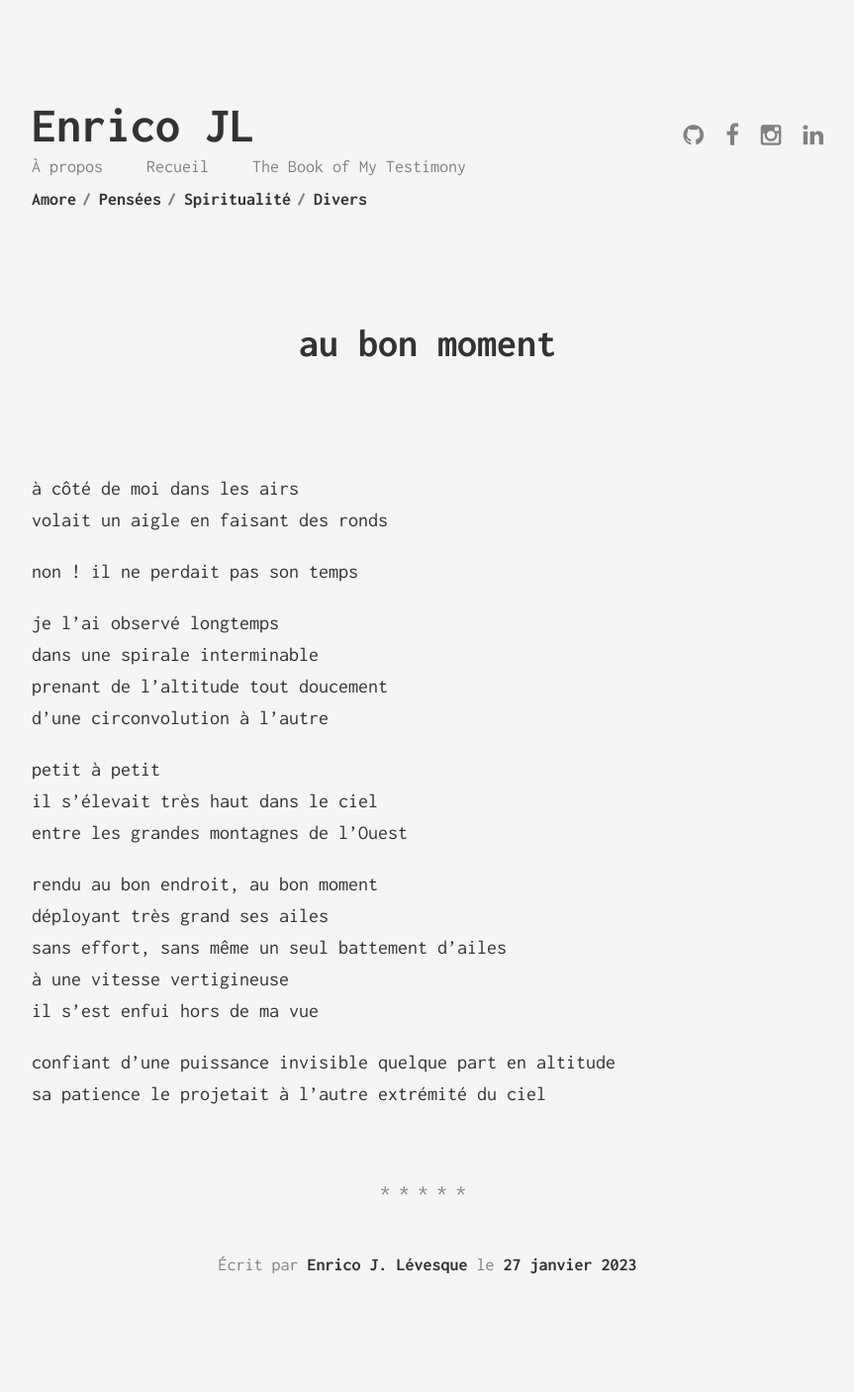
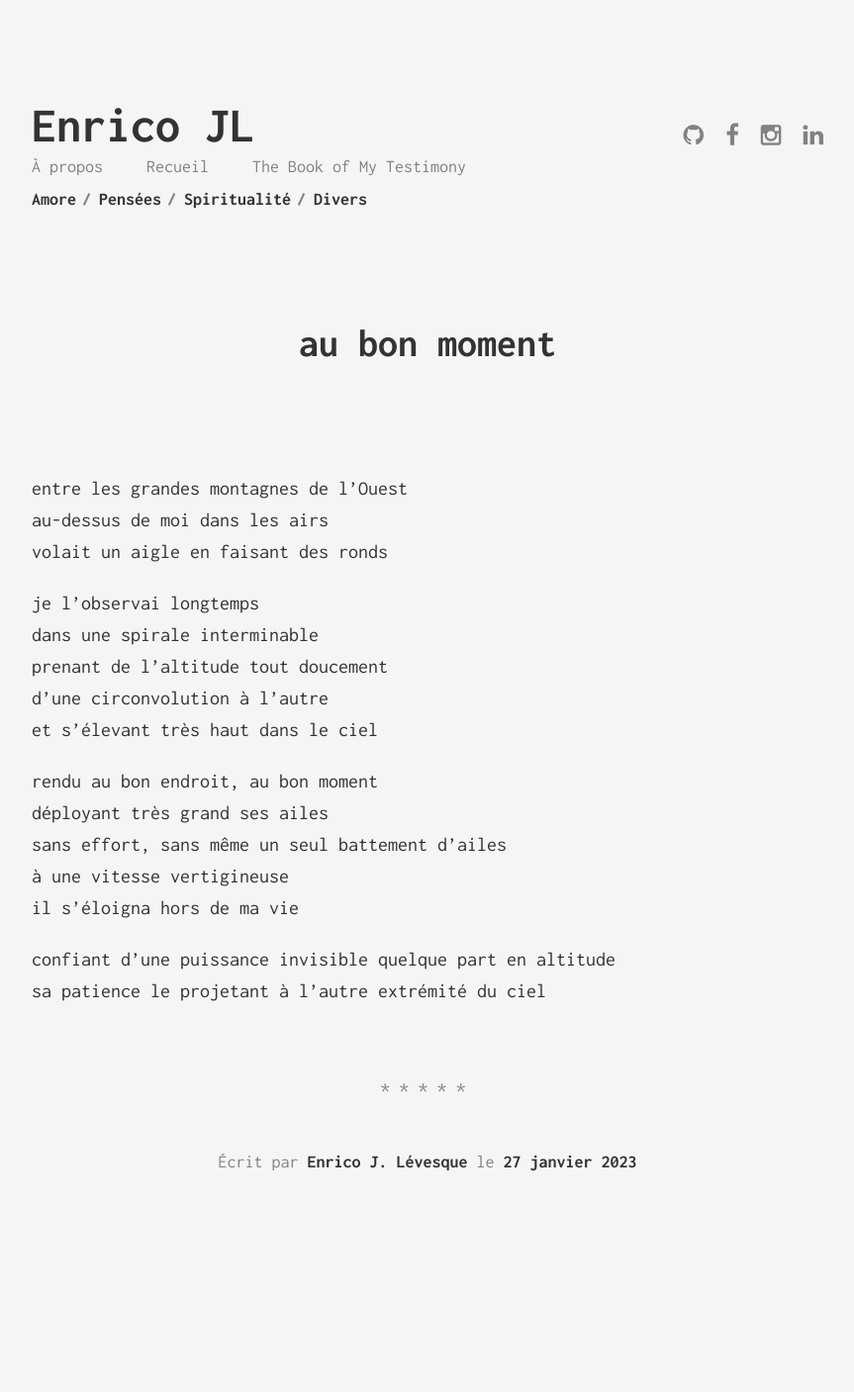
Before and after one commit to enricoJL/enricojl.github.io, a Jekyll site: the page built from _posts/2023-01-27-au-bon-moment.md, in a window 1280 px wide. Shown: the whole page at 99% size, without its empty margins (208-1071 px from the left). Built offline with Jekyll 4.4.1, drawn with Linux system fonts in a browser that asks for light colours; after the commit the page ends 1303 px from its top, so only the background shows below that.

Commit message:
poème retravaillé

```diff
--- a/_posts/2023-01-27-au-bon-moment.md
+++ b/_posts/2023-01-27-au-bon-moment.md
@@ -6,25 +6,21 @@
 published: true
 ---
 
-à côté de moi dans les airs
+entre les grandes montagnes de l'Ouest
+au-dessus de moi dans les airs
 volait un aigle en faisant des ronds
 
-non ! il ne perdait pas son temps
-
-je l'ai observé longtemps
+je l'observai longtemps
 dans une spirale interminable
 prenant de l'altitude tout doucement
 d'une circonvolution à l'autre
-
-petit à petit
-il s'élevait très haut dans le ciel
-entre les grandes montagnes de l'Ouest
+et s'élevant très haut dans le ciel
 
 rendu au bon endroit, au bon moment
 déployant très grand ses ailes
 sans effort, sans même un seul battement d'ailes
 à une vitesse vertigineuse
-il s'est enfui hors de ma vue
+il s'éloigna hors de ma vie
 
 confiant d'une puissance invisible quelque part en altitude
-sa patience le projetait à l'autre extrémité du ciel
+sa patience le projetant à l'autre extrémité du ciel
```
